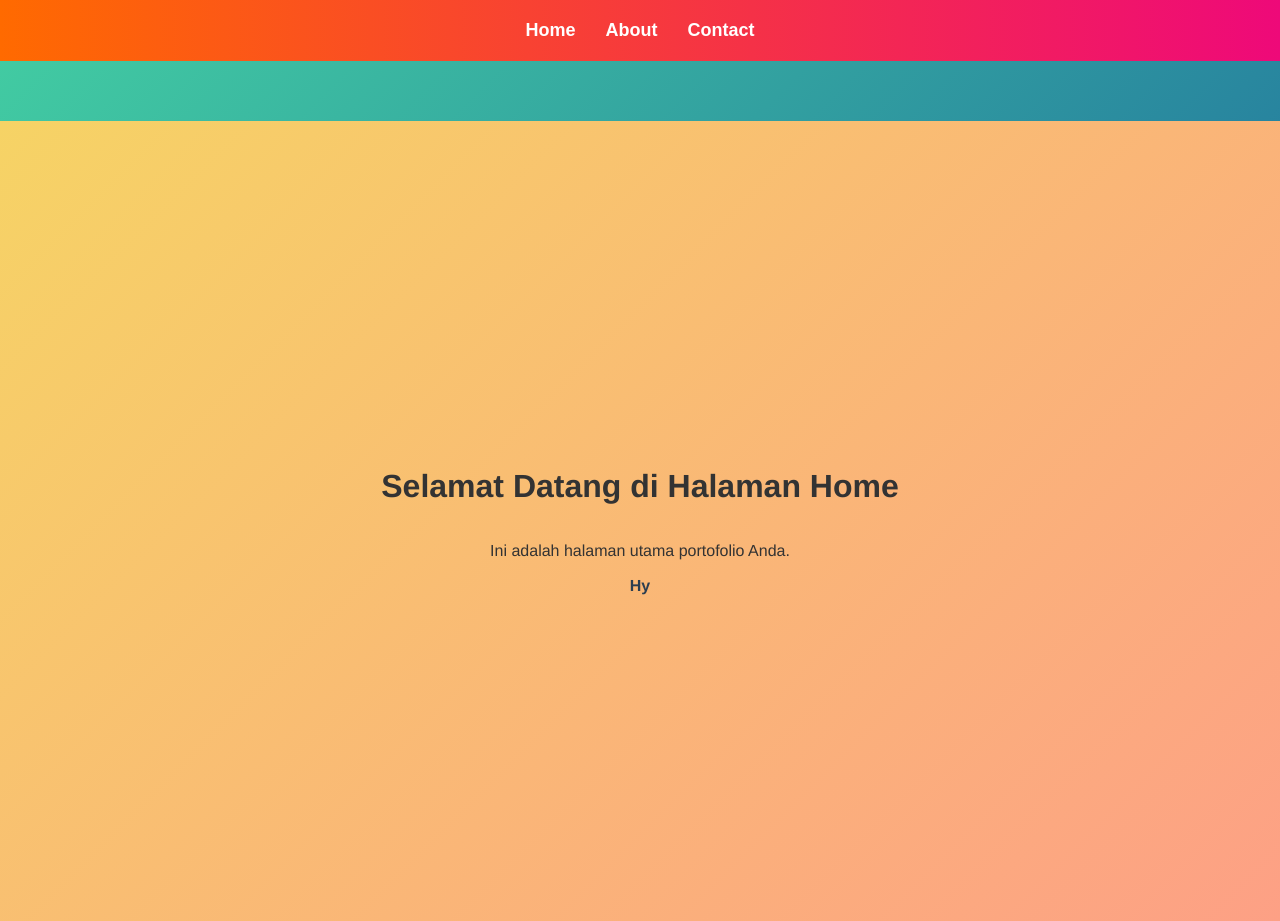
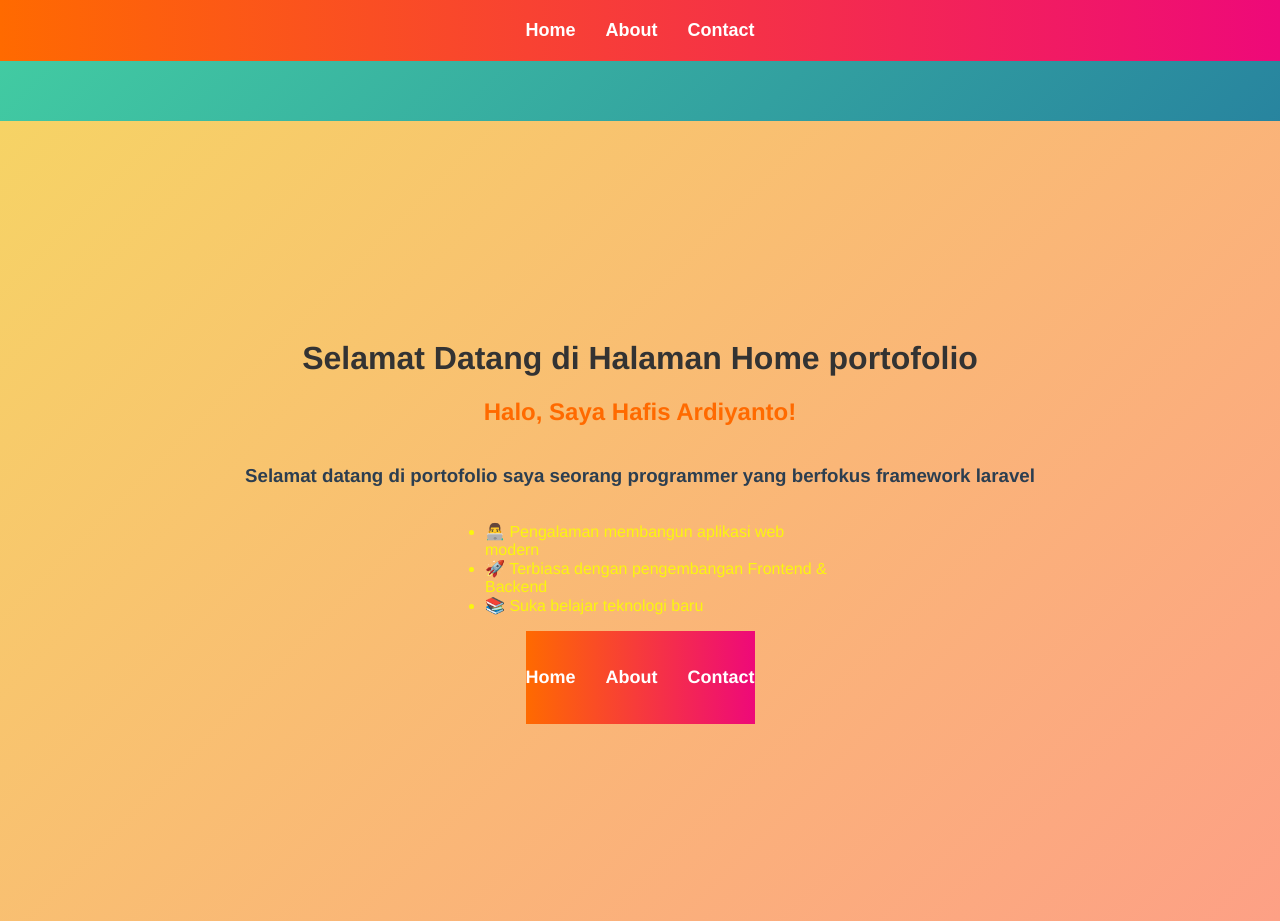
Before and after one commit to hafisardiyanto/belajar_portofolio, a Vue app: page /home in a window 1280 px wide. Built offline with nearby package versions, Linux system fonts and the light colour scheme.

Commit message:
nav di home vue

```diff
--- a/package.json
+++ b/package.json
@@ -19,7 +19,8 @@
     "@vue/cli-plugin-eslint": "~5.0.0",
     "@vue/cli-service": "~5.0.0",
     "eslint": "^7.32.0",
-    "eslint-plugin-vue": "^8.0.3"
+    "eslint-plugin-vue": "^8.0.3",
+    "gh-pages": "^6.3.0"
   },
   "eslintConfig": {
     "root": true,
--- a/src/components/Home.vue
+++ b/src/components/Home.vue
@@ -1,8 +1,26 @@
 <template>
   <div class="home-page">
-    <h1>Selamat Datang di Halaman Home</h1>
-    <p>Ini adalah halaman utama portofolio Anda.</p>
-    <th>Hy</th>
+
+    <h1>Selamat Datang di Halaman Home portofolio</h1>
+
+    <h2>Halo, Saya Hafis Ardiyanto!</h2>
+
+    <h3>Selamat datang di portofolio saya seorang programmer yang berfokus framework laravel </h3>
+
+    <ul>
+      <li>👨‍💻 Pengalaman membangun aplikasi web modern</li>
+      <li>🚀 Terbiasa dengan pengembangan Frontend & Backend</li>
+      <li>📚 Suka belajar teknologi baru</li>
+    </ul>
+
+     <nav>
+    <ul>
+      <li><a href="/home">Home</a></li>
+      <li><a href="/about">About</a></li>
+      <li><a href="/contact">Contact</a></li>
+    </ul>
+  </nav>
+
   </div>
 </template>
 
@@ -22,7 +40,21 @@ export default {
   /* Gradasi cerah */
   background: linear-gradient(135deg, #f6d365 0%, #fda085 100%);
 }
-h1, p {
+
+h1 {
   color: #333;
 }
+
+h2 {
+  margin-top: 0;
+  color: #ff6a00;
+}
+
+ul {
+  text-align: left;
+  margin: 1em auto;
+  max-width: 350px;
+  color:rgb(250, 246, 14)
+}
+
 </style>
```
Also changed, not shown: 1 other file (tests, documents, lock files or other folders).
